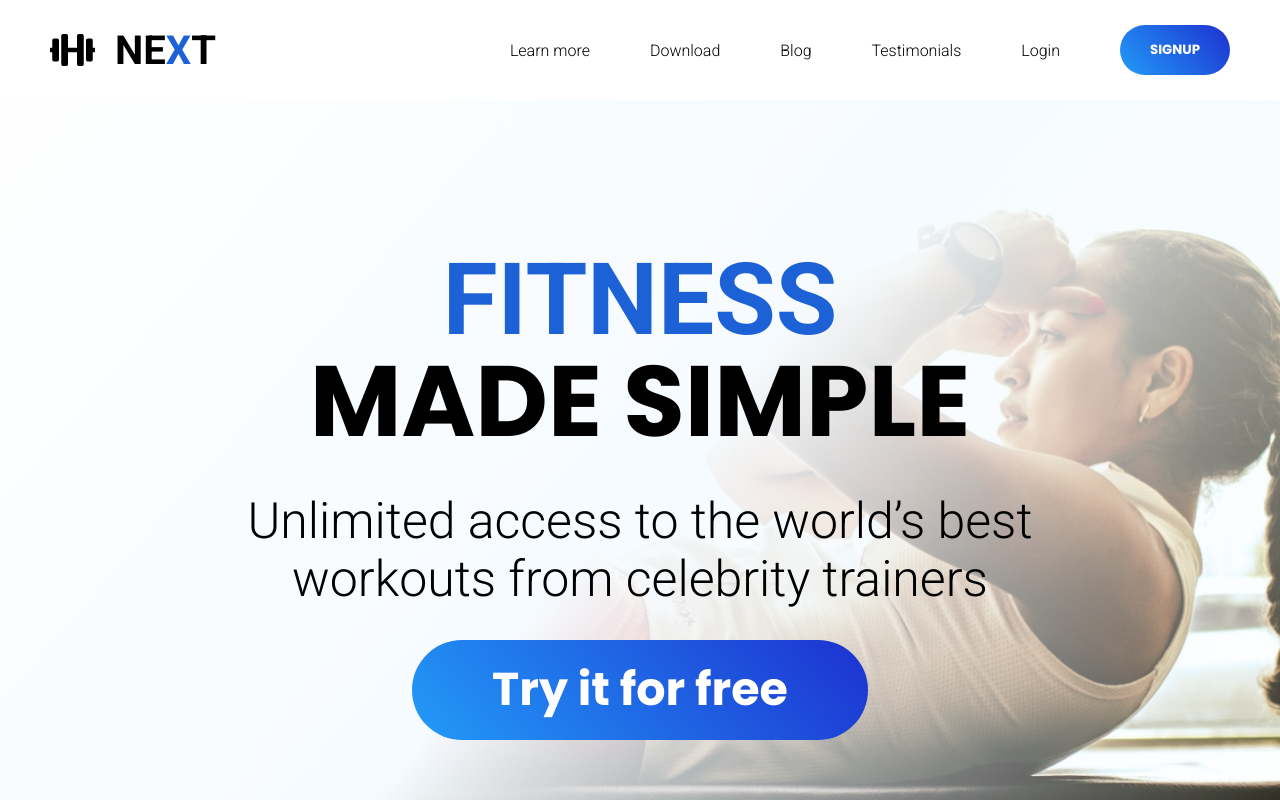
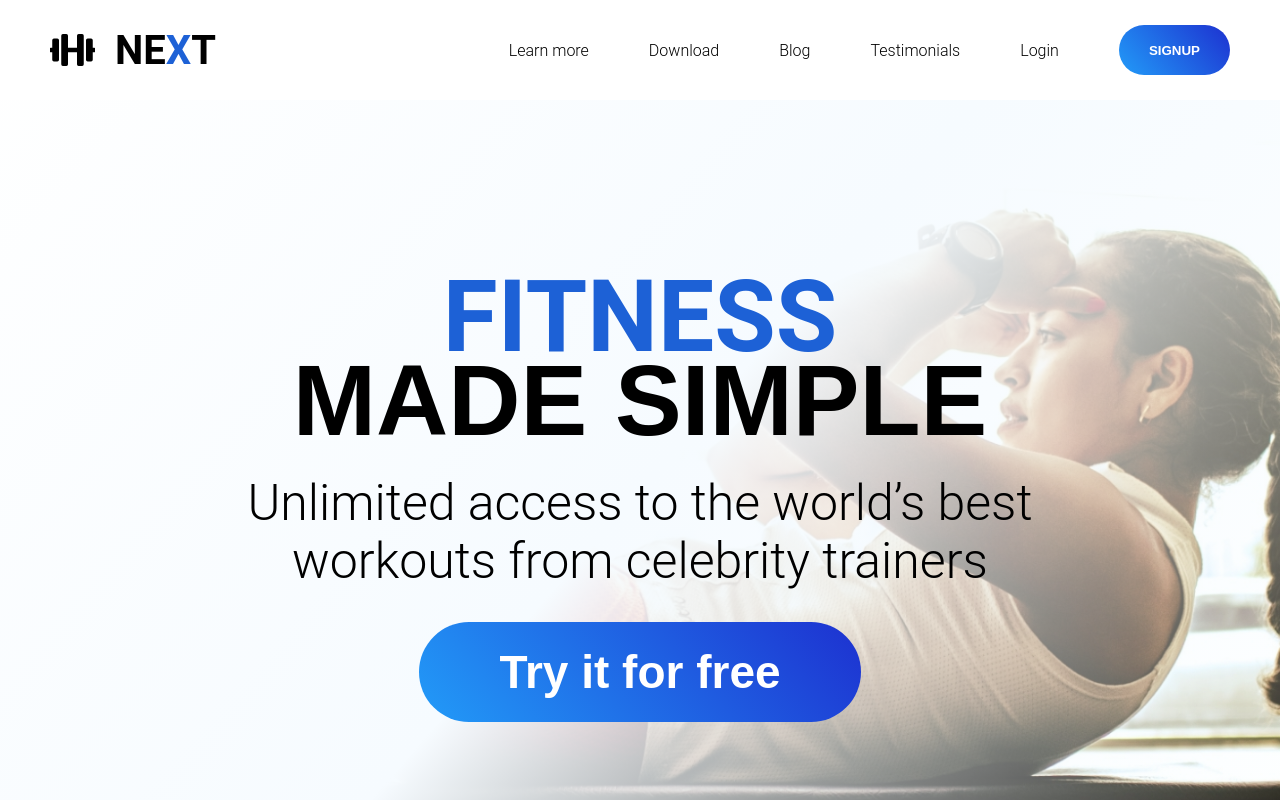
Before and after one commit to swandzel/fitness-app-landing, a React (Create React App) app: page / in a window 1280 px wide. Shown: the top 800 px of the page. Built offline with nearby package versions, Linux system fonts and the light colour scheme.

Commit message:
font check

```diff
--- a/src/App.scss
+++ b/src/App.scss
@@ -1,4 +1,4 @@
-@import url("https://fonts.googleapis.com/css2?family=Poppins:wght@400;700&family=Roboto:wght@300;400;700&display=swap");
+// @import url("https://fonts.googleapis.com/css2?family=Poppins:wght@400;700&family=Roboto:wght@300;400;700&display=swap");
 @import "./base";
 
 * {
@@ -56,7 +56,3 @@ p {
     height: 50px;
   }
 }
-
-// .app {
-//   border: 2px solid black;
-// }
```
